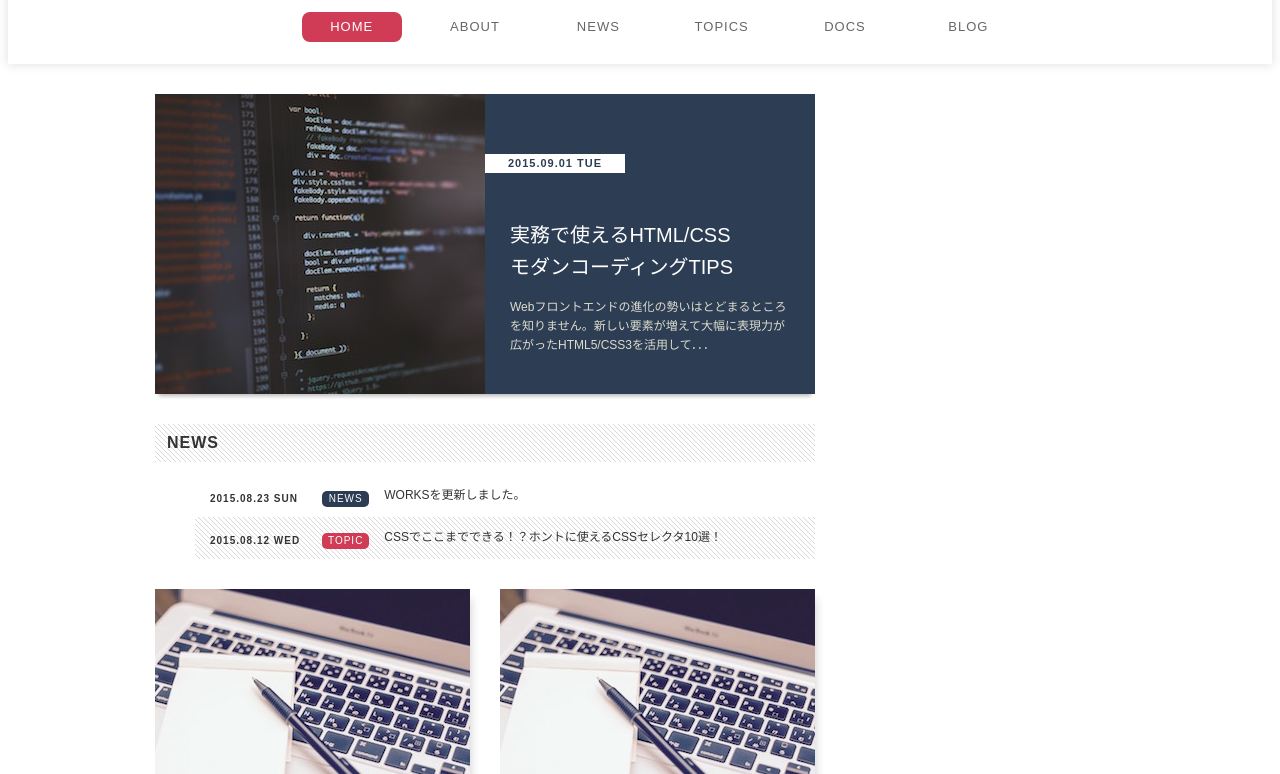
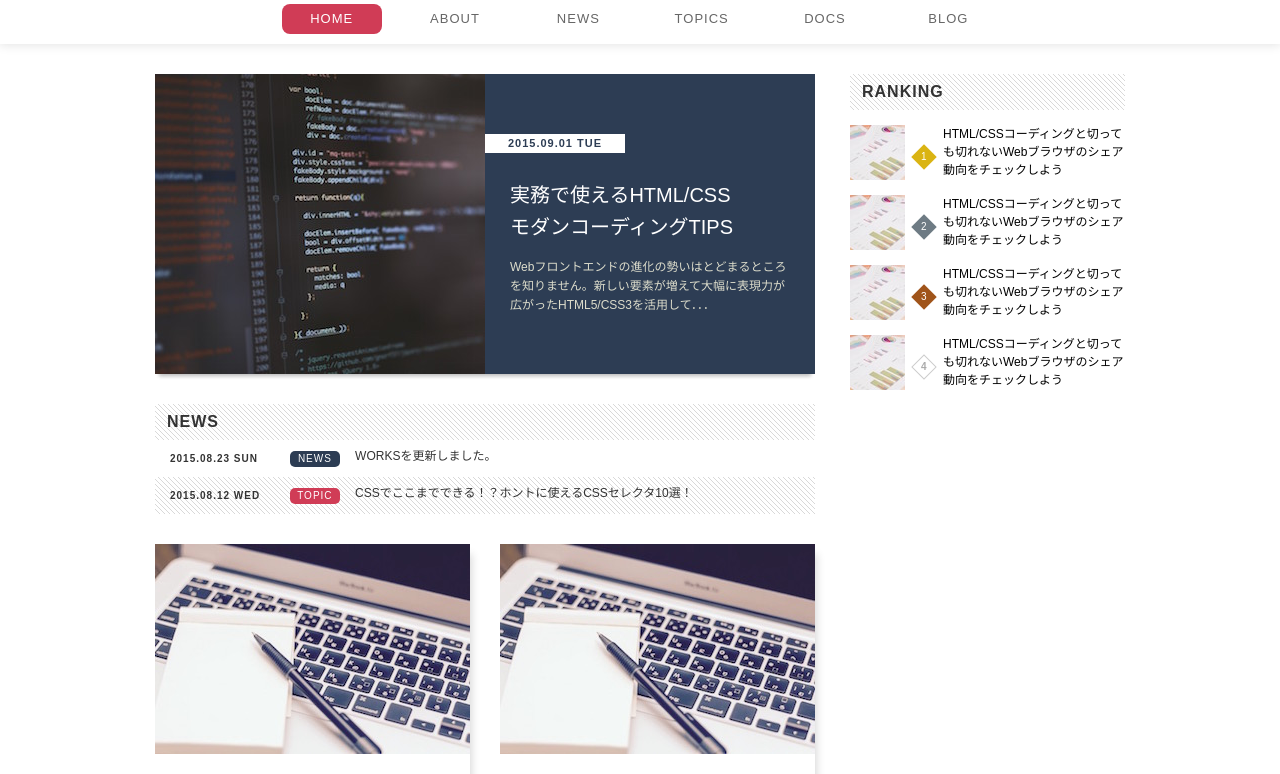
Before and after one commit to yuyakimkim/standard-layout, a plain HTML site: page index.html in a window 1280 px wide. Shown: the part 95-869 px from the top of the page. Drawn offline with Linux system fonts and the light colour scheme.

Commit message:
editted ranking

```diff
--- a/css/reset.css
+++ b/css/reset.css
@@ -0,0 +1,86 @@
+/**
+ * html5doctor.com Reset Stylesheet v1.6.1 (http://html5doctor.com/html-5-reset-stylesheet/)
+ * Richard Clark (http://richclarkdesign.com)
+ * http://cssreset.com
+ */
+html, body, div, span, object, iframe,
+h1, h2, h3, h4, h5, h6, p, blockquote, pre,
+abbr, address, cite, code,
+del, dfn, em, img, ins, kbd, q, samp,
+small, strong, sub, sup, var,
+b, i,
+dl, dt, dd, ol, ul, li,
+fieldset, form, label, legend,
+table, caption, tbody, tfoot, thead, tr, th, td,
+article, aside, canvas, details, figcaption, figure,
+footer, header, hgroup, menu, nav, section, summary,
+time, mark, audio, video {
+    margin:0;
+    padding:0;
+    border:0;
+    outline:0;
+    font-size:100%;
+    vertical-align:baseline;
+    background:transparent;
+}
+body {
+    line-height:1;
+}
+article,aside,details,figcaption,figure,
+footer,header,hgroup,menu,nav,section {
+    display:block;
+}
+nav ul {
+    list-style:none;
+}
+blockquote, q {
+    quotes:none;
+}
+blockquote:before, blockquote:after,
+q:before, q:after {
+    content:'';
+    content:none;
+}
+a {
+    margin:0;
+    padding:0;
+    font-size:100%;
+    vertical-align:baseline;
+    background:transparent;
+}
+/* change colours to suit your needs */
+ins {
+    background-color:#ff9;
+    color:#000;
+    text-decoration:none;
+}
+/* change colours to suit your needs */
+mark {
+    background-color:#ff9;
+    color:#000;
+    font-style:italic;
+    font-weight:bold;
+}
+del {
+    text-decoration: line-through;
+}
+abbr[title], dfn[title] {
+    border-bottom:1px dotted;
+    cursor:help;
+}
+table {
+    border-collapse:collapse;
+    border-spacing:0;
+}
+/* change border colour to suit your needs */
+hr {
+    display:block;
+    height:1px;
+    border:0;
+    border-top:1px solid #cccccc;
+    margin:1em 0;
+    padding:0;
+}
+input, select {
+    vertical-align:middle;
+}
--- a/css/style.css
+++ b/css/style.css
@@ -246,3 +246,73 @@ a:link, a:visited, a:hover, a:active {
 .article-box:nth-of-type(even) {
     float: right;
 }
+
+.ranking {
+    margin-bottom: 30px;
+    list-style-type: none;
+    counter-reset: ranking;
+}
+.ranking .ranking-item {
+    margin-top: 15px;
+}
+.ranking .ranking-item a {
+    display: block;
+    font-size: 0;
+    transition: opacity 0.15s;
+}
+.ranking .ranking-item a:hover{
+    opacity: 0.8;
+}
+.ranking .image {
+    width: 55px;
+    height: 55px;
+}
+.ranking .text {
+    display: inline-block;
+    width: 182px;
+    color: #000;
+    vertical-align: top;
+    font-size: 1.2rem;
+    line-height: 1.5;
+}
+.ranking .order {
+    display: inline-block;
+    width: 18px;
+    height: 18px;
+    margin: 0 10px;
+    border: 1px solid #ccc;
+    color: #aaa;
+    vertical-align: 20px;
+    text-align: center;
+    font-weight: bold;
+    line-height: 16px;
+    -webkit-transform: rotate(45deg);
+    -ms-transform: rotate(45deg);
+    transform: rotate(45deg);
+}
+.ranking .ranking-item:nth-of-type(1) .order,
+.ranking .ranking-item:nth-of-type(2) .order,
+.ranking .ranking-item:nth-of-type(3) .order {
+    border: none;
+    color: #fff;
+    font-weight: normal;
+    line-height: 18px;
+}
+.ranking .ranking-item:nth-of-type(1) .order {
+    background-color: #dab413
+}
+.ranking .ranking-item:nth-of-type(2) .order {
+    background-color: #6e7b84;
+}
+.ranking .ranking-item:nth-of-type(3) .order {
+    background-color: #a0541a;
+}
+.ranking .order::before {
+    content: counter(ranking);
+    counter-increment: ranking;
+    display: inline-block;
+    font-size: 1.0rem;
+    -webkit-transform: rotate(-45deg);
+    -ms-transform: rotate(-45deg);
+    transform: rotate(-45deg);
+}
--- a/index.html
+++ b/index.html
@@ -74,6 +74,37 @@
                                 </section>
                         </main>
                         <div class="sidemenu">
+                                <h2 class="heading">RANKING</h2>
+                                <ol class="ranking">
+                                        <li class="ranking-item">
+                                                <a href="#">
+                                                        <img class="image" src="./images/ranking.jpg" alt="グラフの画像"></img>
+                                                        <span class="order"></span>
+                                                        <p class="text">HTML/CSSコーディングと切っても切れないWebブラウザのシェア動向をチェックしよう</p>
+                                                </a>
+                                        </li>
+                                        <li class="ranking-item">
+                                                <a href="#">
+                                                        <img class="image" src="./images/ranking.jpg" alt="グラフの画像"></img>
+                                                        <span class="order"></span>
+                                                        <p class="text">HTML/CSSコーディングと切っても切れないWebブラウザのシェア動向をチェックしよう</p>
+                                                </a>
+                                        </li>
+                                        <li class="ranking-item">
+                                                <a href="#">
+                                                        <img class="image" src="./images/ranking.jpg" alt="グラフの画像"></img>
+                                                        <span class="order"></span>
+                                                        <p class="text">HTML/CSSコーディングと切っても切れないWebブラウザのシェア動向をチェックしよう</p>
+                                                </a>
+                                        </li>
+                                        <li class="ranking-item">
+                                                <a href="#">
+                                                        <img class="image" src="./images/ranking.jpg" alt="グラフの画像"></img>
+                                                        <span class="order"></span>
+                                                        <p class="text">HTML/CSSコーディングと切っても切れないWebブラウザのシェア動向をチェックしよう</p>
+                                                </a>
+                                        </li>
+                                </ol>
                         </div>
                 </div>
                 <footer class="footer">
```
